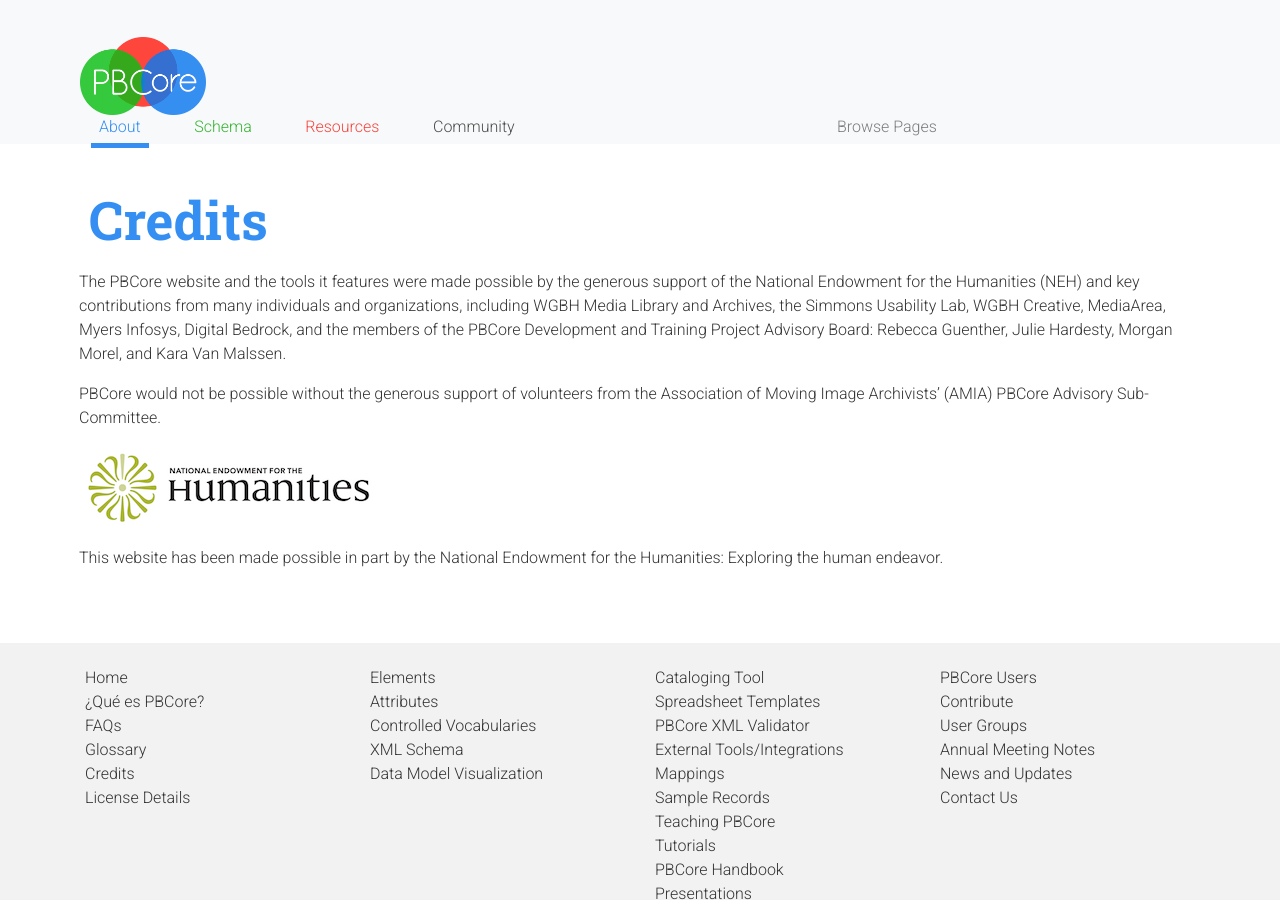
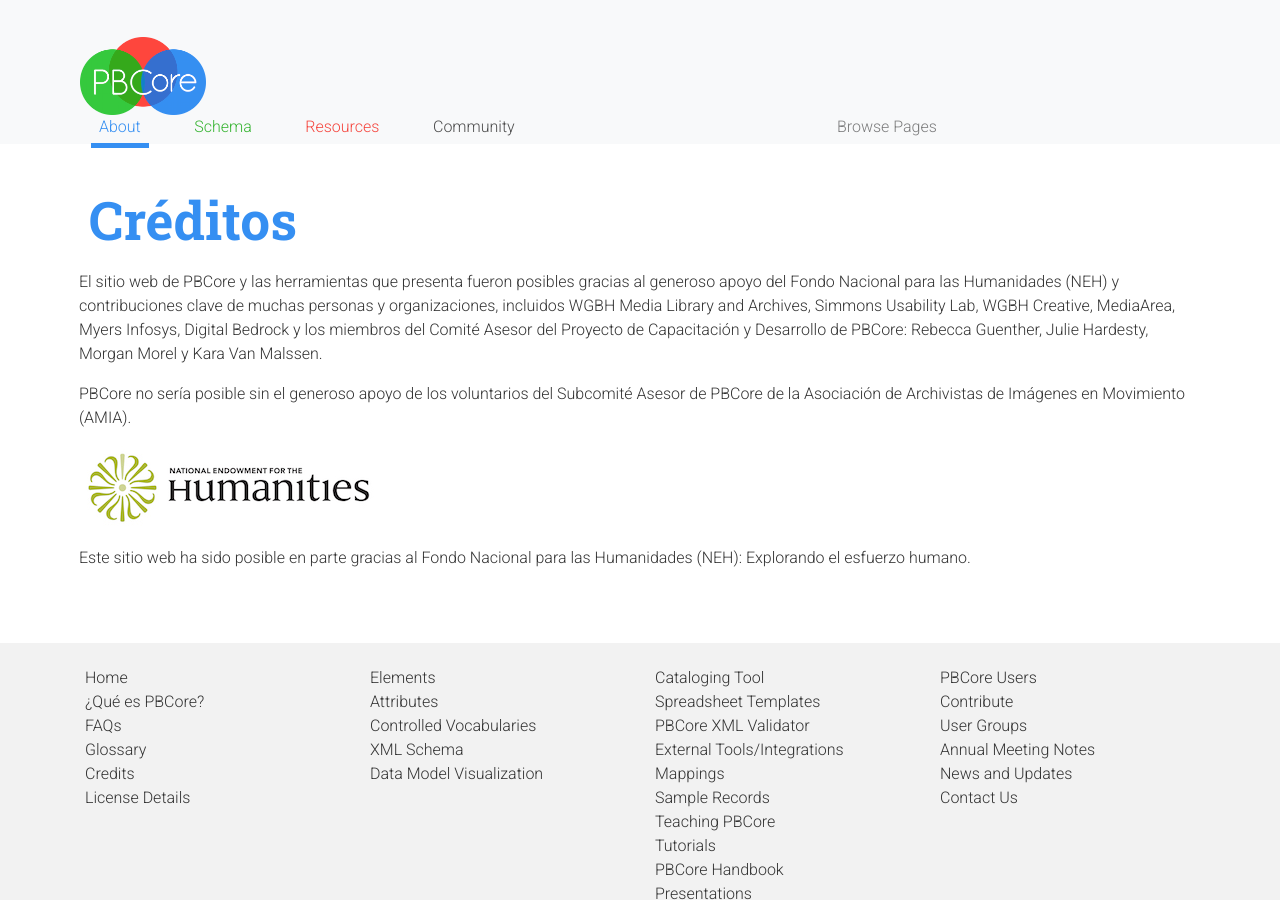
Before and after one commit to PBCore-AV-Metadata/pbcore-av-metadata-espanol, a Jekyll site: the page built from pages/credits.md, in a window 1280 px wide and 900 px high. Built offline with Jekyll 4.4.1, drawn with Linux system fonts in a browser that asks for light colours; comment, search, counter and statistics services are not loaded.

Commit message:
Update credits.md
Original (EN): https://pbcore.org/credits
Traducción (ES): https://docs.google.com/document/d/1_P4COikY9pULKWuzMxhyz2-QpEq9TdNujR0N9veqEPs/edit

```diff
--- a/pages/credits.md
+++ b/pages/credits.md
@@ -1,16 +1,16 @@
 ---
-title: Credits
+title: Créditos
 layout: default
 section: About
 permalink: /credits
 keywords: ["About", "Credits", "Community"]
 ---
-<h2 class="blue title bold">Credits</h2>
+<h2 class="blue title bold">Créditos</h2>
 
-The PBCore website and the tools it features were made possible by the generous support of the National Endowment for the Humanities (NEH) and key contributions from many individuals and organizations, including WGBH Media Library and Archives, the Simmons Usability Lab, WGBH Creative, MediaArea, Myers Infosys, Digital Bedrock, and the members of the PBCore Development and Training Project Advisory Board: Rebecca Guenther, Julie Hardesty, Morgan Morel, and Kara Van Malssen.
+El sitio web de PBCore y las herramientas que presenta fueron posibles gracias al generoso apoyo del Fondo Nacional para las Humanidades (NEH) y contribuciones clave de muchas personas y organizaciones, incluidos WGBH Media Library and Archives, Simmons Usability Lab, WGBH Creative, MediaArea, Myers Infosys, Digital Bedrock y los miembros del Comité Asesor del Proyecto de Capacitación y Desarrollo de PBCore: Rebecca Guenther, Julie Hardesty, Morgan Morel y Kara Van Malssen.
 
-PBCore would not be possible without the generous support of volunteers from the Association of Moving Image Archivists’ (AMIA) PBCore Advisory Sub-Committee.
+PBCore no sería posible sin el generoso apoyo de los voluntarios del Subcomité Asesor de PBCore de la Asociación de Archivistas de Imágenes en Movimiento (AMIA).
 
 <img src="/assets/images/NEH_logo.jpg">
 
-<p>This website has been made possible in part by the National Endowment for the Humanities: Exploring the human endeavor.</p>
+<p>Este sitio web ha sido posible en parte gracias al Fondo Nacional para las Humanidades (NEH): Explorando el esfuerzo humano.</p>
```
